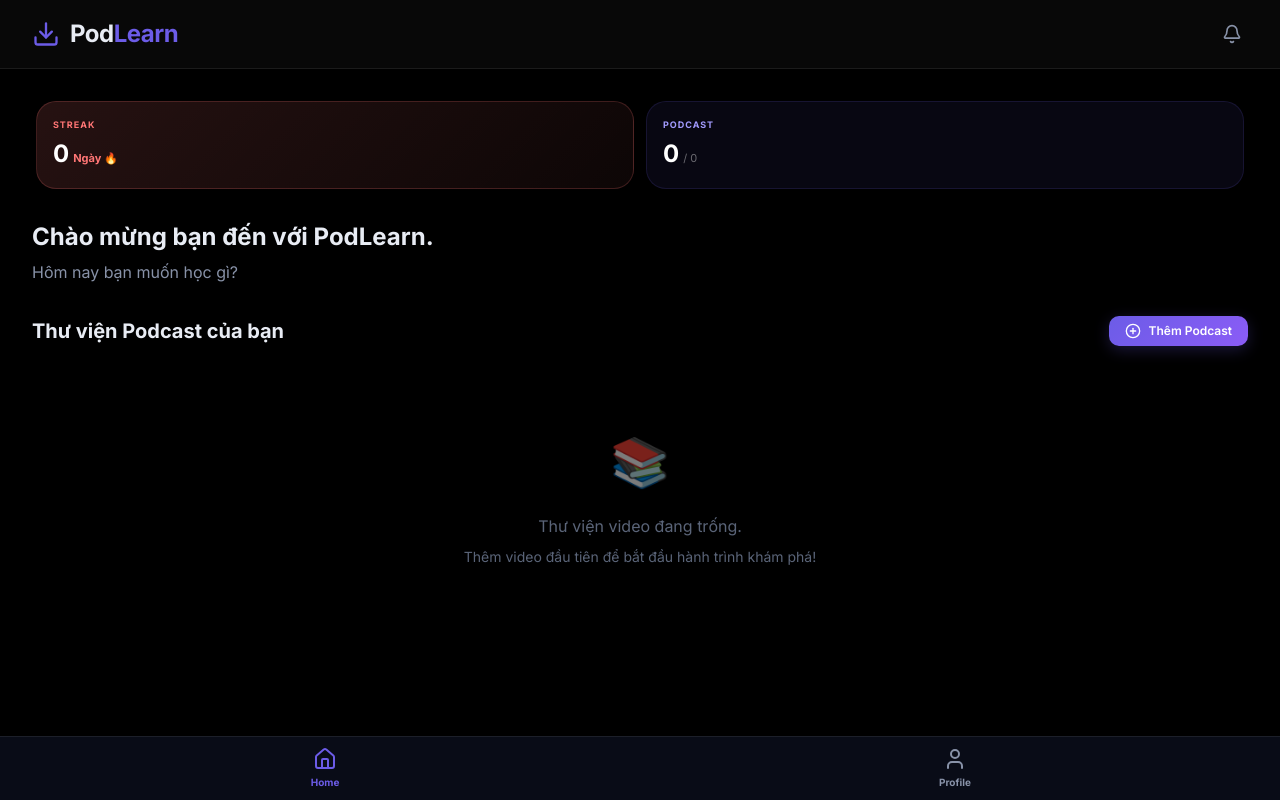
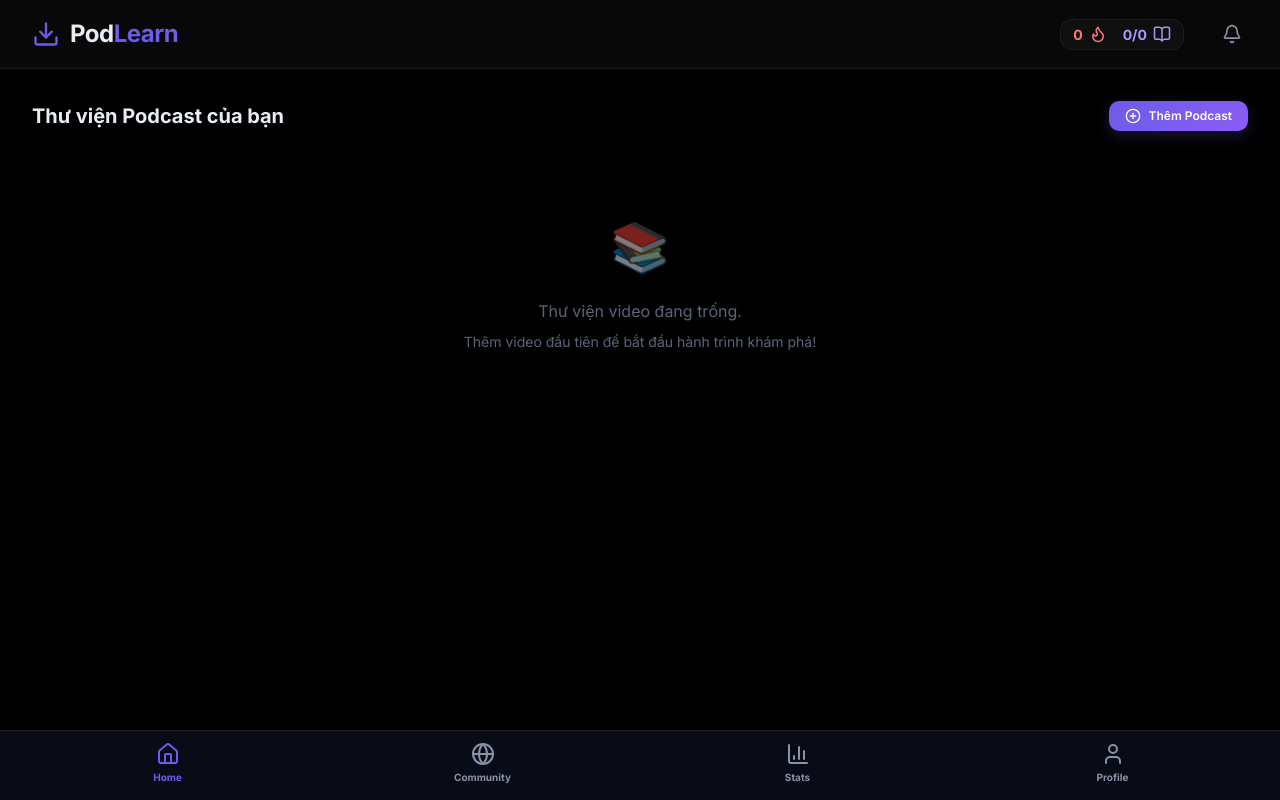
Before and after one commit to thanhnt94/podlearn, a Flask app: page /dashboard in a window 1280 px wide. Run offline with Flask 3, Linux system fonts and the light colour scheme; a user stored in the database is signed in; data that the repository does not hold is empty; some libraries are stand-ins or nearby versions.

Commit message:
feat: implement initial design system, auth routes, and core dashboard/player UI templates

```diff
--- a/app/routes/auth.py
+++ b/app/routes/auth.py
@@ -146,8 +146,8 @@ def profile():
     if auth_provider == 'central':
         # Redirect to SSO profile management if Central Auth is active
         sso_url = current_app.config.get('CENTRAL_AUTH_SERVER_ADDRESS', 'http://localhost:5000')
-        # In standardized ecosystem settings, profile/settings is usually at /profile or /settings
-        return redirect(f"{sso_url}/profile")
+        # Fix: Standard CentralAuth path is /user/profile
+        return redirect(f"{sso_url}/user/profile")
 
     if request.method == 'POST':
         email = request.form.get('email', '').strip().lower()
--- a/app/static/css/style.css
+++ b/app/static/css/style.css
@@ -2358,3 +2358,74 @@ input[type="range"].premium-slider::-moz-range-thumb {
     background: #fff;
     color: #000;
 }
+
+/* ── Dashboard High-Fidelity Nav Overhaul ────────────────────── */
+.dashboard-tabs {
+    display: none !important; /* Moved to bottom nav */
+}
+
+.header-stats {
+    display: flex;
+    align-items: center;
+    background: rgba(255, 255, 255, 0.03);
+    border: 1px solid rgba(255, 255, 255, 0.05);
+    padding: 4px 12px;
+    border-radius: 12px;
+}
+
+.dash-content-pane {
+    display: none;
+    animation: fadeInUp 0.5s cubic-bezier(0.16, 1, 0.3, 1) forwards;
+}
+
+.dash-content-pane.active {
+    display: block;
+}
+
+/* ── Mobile Navigation Enhancements ─────────────────────────── */
+.bottom-nav {
+    height: 70px;
+    padding-bottom: 5px;
+}
+
+.bottom-nav__item {
+    padding: 8px 0;
+    gap: 4px;
+}
+
+.bottom-nav__item i {
+    width: 20px;
+    height: 20px;
+}
+
+.bottom-nav__item span {
+    font-size: 10px;
+    font-weight: 700;
+}
+
+@keyframes fadeInUp {
+    from { opacity: 0; transform: translateY(15px); }
+    to { opacity: 1; transform: translateY(0); }
+}
+
+/* ── Notification & UI Polish ──────────────────────────────── */
+.notif-bell-btn:hover {
+    background: rgba(255,255,255,0.06);
+}
+
+.notif-item {
+    transition: all 0.3s ease;
+}
+
+.notif-item:hover {
+    background: rgba(108,92,231,0.08) !important;
+}
+
+/* ── Mobile Overrides ────────────────────────────────────────── */
+@media (max-width: 768px) {
+    .header-stats {
+        padding: 2px 8px;
+        border: none;
+        background: transparent;
+    }
+}
--- a/app/templates/base.html
+++ b/app/templates/base.html
@@ -45,9 +45,17 @@
 
     <!-- Bottom Navigation Bar (Mobile Only) -->
     <nav class="bottom-nav mobile-only">
-        <a href="{{ url_for('dashboard.index') }}" class="bottom-nav__item {% if request.endpoint == 'dashboard.index' %}active{% endif %}" id="nav-home">
+        <a href="{% if request.endpoint == 'dashboard.index' %}javascript:void(0){% else %}{{ url_for('dashboard.index', tab='library') }}{% endif %}" class="bottom-nav__item {% if request.endpoint == 'dashboard.index' %}active{% endif %}" id="nav-home" data-tab="library" onclick="if(window.switchDashTrack) switchDashTrack('library', this)">
             <i data-lucide="home"></i>
             <span>Home</span>
+        </a>
+        <a href="{% if request.endpoint == 'dashboard.index' %}javascript:void(0){% else %}{{ url_for('dashboard.index', tab='discovery') }}{% endif %}" class="bottom-nav__item" id="nav-discovery" data-tab="discovery" onclick="if(window.switchDashTrack) switchDashTrack('discovery', this)">
+            <i data-lucide="globe"></i>
+            <span>Community</span>
+        </a>
+        <a href="{% if request.endpoint == 'dashboard.index' %}javascript:void(0){% else %}{{ url_for('dashboard.index', tab='stats') }}{% endif %}" class="bottom-nav__item" id="nav-stats" data-tab="stats" onclick="if(window.switchDashTrack) switchDashTrack('stats', this)">
+            <i data-lucide="bar-chart-3"></i>
+            <span>Stats</span>
         </a>
         <a href="{{ url_for('auth.profile') }}" class="bottom-nav__item {% if request.endpoint == 'auth.profile' %}active{% endif %}" id="nav-profile">
             <i data-lucide="user"></i>
--- a/app/templates/dashboard.html
+++ b/app/templates/dashboard.html
@@ -15,7 +15,19 @@
                 <span style="letter-spacing: -0.5px;">Pod<span style="color:var(--accent);">Learn</span></span>
             </h1>
         </div>
-        <div class="dashboard-header__right" style="display:flex; align-items:center; gap:20px;">
+        <div class="dashboard-header__right" style="display:flex; align-items:center; gap:24px;">
+            <!-- Header Compact Stats -->
+            <div class="header-stats desktop-only" style="display:flex; align-items:center; gap:16px; margin-right: 8px;">
+                <div style="display:flex; align-items:center; gap:6px; color:#ff7675; font-weight:800; font-size:14px;">
+                    <span>{{ current_streak }}</span>
+                    <i data-lucide="flame" style="width:18px; height:18px;"></i>
+                </div>
+                <div style="display:flex; align-items:center; gap:6px; color:#a29bfe; font-weight:800; font-size:14px;">
+                    <span>{{ completed_count }}/{{ total_lessons }}</span>
+                    <i data-lucide="book-open" style="width:18px; height:18px;"></i>
+                </div>
+            </div>
+
             <div style="display:flex; align-items:center; gap:12px;">
                 <!-- Notification Bell -->
                 <div class="notif-wrapper" style="position:relative;">
@@ -25,9 +37,7 @@
                         <span class="notif-badge" id="notifBadge" style="position:absolute; top:2px; right:2px; width:16px; height:16px; background:#ef4444; border-radius:50%; font-size:9px; font-weight:900; color:#fff; display:flex; align-items:center; justify-content:center; border:2px solid var(--bg-secondary);">{{ pending_shares|length }}</span>
                         {% endif %}
                     </button>
-                    <!-- ... notifPanel content ... -->
                 </div>
-                <!-- ... rest of desktop header ... -->
             </div>
         </div>
     </header>
@@ -42,8 +52,18 @@
                 </svg>
             <span style="font-size: 19px; font-weight: 800; letter-spacing: -0.5px; color: #fff;">PodLearn</span>
         </div>
-        <div style="display:flex; align-items:center; gap:16px;">
-            <i data-lucide="search" style="width:20px; height:20px; color: #fff;"></i>
+        <div style="display:flex; align-items:center; gap:12px;">
+            <!-- Mobile Header Compact Stats -->
+            <div style="display:flex; align-items:center; gap:12px; margin-right: 4px;">
+                <div style="display:flex; align-items:center; gap:4px; color:#ff7675; font-weight:900; font-size:13px;">
+                    <span>{{ current_streak }}</span>
+                    <i data-lucide="flame" style="width:16px; height:16px;"></i>
+                </div>
+                <div style="display:flex; align-items:center; gap:4px; color:#a29bfe; font-weight:900; font-size:13px;">
+                    <span>{{ completed_count }}/{{ total_lessons }}</span>
+                    <i data-lucide="book-open" style="width:16px; height:16px;"></i>
+                </div>
+            </div>
             <div style="position:relative;" onclick="toggleNotifPanel()">
                 <i data-lucide="bell" style="width:20px; height:20px; color: #fff;"></i>
                 {% if pending_shares %}
@@ -57,37 +77,8 @@
     </header>
 
     <main class="dashboard-main">
-        <!-- WRAPPER FOR PERSONAL CONTENT -->
-        <div id="personalModeWrapper" class="mode-container active">
-        <!-- NEW: Statistics Section -->
-        <div class="stats-overview" style="display:grid; grid-template-columns: repeat(auto-fit, minmax(160px, 1fr)); gap:12px; margin-bottom: 30px; padding: 0 4px;">
-            <!-- General Activity -->
-            <div class="stat-card" style="background: linear-gradient(135deg, rgba(255, 118, 117, 0.15), rgba(255, 118, 117, 0.05)); padding: 16px; border-radius: 20px; border: 1px solid rgba(255, 118, 117, 0.2); display:flex; flex-direction:column; gap:4px; position:relative; overflow:hidden;">
-                <span style="font-size: 9px; color: #ff7675; font-weight: 800; text-transform: uppercase; letter-spacing: 1px;">Streak</span>
-                <div style="display:flex; align-items:baseline; gap:4px;">
-                    <span style="font-size: 24px; font-weight: 900; color: white;">{{ current_streak }}</span>
-                    <span style="font-size: 11px; font-weight: 700; color: #ff7675;">Ngày 🔥</span>
-                </div>
-            </div>
-
-            <!-- Podcast Mastery -->
-            <div class="stat-card" style="background: rgba(108, 92, 231, 0.08); padding: 16px; border-radius: 20px; border: 1px solid rgba(108, 92, 231, 0.15); display:flex; flex-direction:column; gap:4px; position:relative; overflow:hidden;">
-                <span style="font-size: 9px; color: #a29bfe; font-weight: 800; text-transform: uppercase; letter-spacing: 1px;">Podcast</span>
-                <div style="display:flex; align-items:baseline; gap:4px;">
-                    <span style="font-size: 24px; font-weight: 800; color: white;">{{ completed_count }}</span>
-                    <span style="font-size: 11px; color: rgba(255,255,255,0.4);">/ {{ total_lessons }}</span>
-                </div>
-            </div>
-
-        </div>
-
-
-        <div class="dashboard-toolbar">
-            <div class="welcome-section">
-                <h2 style="font-size: 24px; font-weight: 700; color: var(--text-primary); margin-bottom: 5px;">Chào mừng bạn đến với PodLearn.</h2>
-                <p style="color: var(--text-secondary); font-size: 16px;">Hôm nay bạn muốn học gì?</p>
-            </div>
-        </div>
+        <!-- WRAPPER FOR CONTENT PANES -->
+        <div id="dashboardContentWrapper" class="active">
 
         <!-- PENDING SHARE REQUESTS INBOX -->
         {% if pending_shares %}
@@ -129,9 +120,8 @@
         </script>
         {% endif %}
 
-        <!-- DISCOVERY TRACK (VIDEOS) -->
-        <div id="discoveryContent" class="tab-content active">
-            <!-- Header for Podcast Tab -->
+        <!-- LIBRARY TRACK (MY LESSONS) -->
+        <div id="libraryContent" class="dash-content-pane active">
             <div class="flex items-center justify-between mb-8">
                 <h3 class="text-xl font-bold">Thư viện Podcast của bạn</h3>
                 <button onclick="togglePodcastModal(true)" class="btn btn--primary btn--sm flex items-center gap-2">
@@ -204,13 +194,94 @@
             </div>
         </div>
 
-        <!-- REFLEXIVE TRACK (SENTENCE SETS / DECKS) -->
-        </div> <!-- End of personalModeWrapper -->
+        <!-- DISCOVERY TRACK (COMMUNITY VIDEOS) -->
+        <div id="discoveryContent" class="dash-content-pane">
+            <div class="flex items-center justify-between mb-8">
+                <h3 class="text-xl font-bold">Khám phá Podcast cộng đồng</h3>
+            </div>
+
+            <div class="lesson-grid">
+                {% if public_videos %}
+                    {% for video in public_videos %}
+                    <div class="lesson-card">
+                        {% set is_joined = video.id in user_lesson_video_ids %}
+                        {% if is_joined %}
+                            {% set l_id = video_lesson_map[video.id] %}
+                            <a href="{{ url_for('player.view', lesson_id=l_id) }}" class="lesson-card__link">
+                        {% else %}
+                            <div class="lesson-card__link" style="cursor: default;">
+                        {% endif %}
+
+                            <div class="lesson-card__thumb-wrapper">
+                                <img src="{{ video.thumbnail_url }}" alt="{{ video.title }}" class="lesson-card__thumb" loading="lazy">
+                                <div class="lesson-card__badge" style="position:absolute; top:10px; right:10px; background:rgba(108, 92, 231, 0.9); color:#fff; padding:4px 8px; border-radius:6px; font-size:9px; font-weight:700;">PUBLIC</div>
+                            </div>
+                            <div class="lesson-card__body">
+                                <h3 class="lesson-card__title">{{ video.title }}</h3>
+                                <div class="lesson-card__meta">
+                                    <span class="lesson-card__duration">{{ video.duration_seconds | duration }}</span>
+                                    <span class="lesson-card__contributor" style="color:var(--accent); font-size:9px; font-weight:700; text-transform:uppercase; display:block; margin-top:6px; opacity:0.8;">
+                                        <i data-lucide="user" class="w-2.5 h-2.5 inline-block mr-1"></i>
+                                        By {{ video.owner.username if video.owner else 'System' }}
+                                    </span>
+                                </div>
+                            </div>
+
+                        {% if is_joined %}
+                            </a>
+                        {% else %}
+                            </div>
+                        {% endif %}
+
+                        <div class="lesson-card__actions">
+                            {% if is_joined %}
+                                <button class="btn btn--sm" style="background:rgba(255,255,255,0.05); color:var(--text-muted); cursor:default; font-size:10px;" disabled>
+                                    <i data-lucide="check" class="w-3 h-3 inline mr-1"></i> Already in Library
+                                </button>
+                            {% else %}
+                                <button onclick="joinPublicVideo({{ video.id }})" class="btn btn--primary btn--sm flex items-center gap-2" style="font-size:10px; padding:6px 12px;">
+                                    <i data-lucide="plus" class="w-3 h-3"></i> Add to Library
+                                </button>
+                            {% endif %}
+                        </div>
+                    </div>
+                    {% endfor %}
+                {% else %}
+                    <div class="empty-state">
+                        <div class="empty-state__icon">🌍</div>
+                        <p>Chưa có Podcast công khai nào.</p>
+                    </div>
+                {% endif %}
+            </div>
+        </div>
+
+        <!-- STATISTICS TRACK (USAGE TRENDS) -->
+        <div id="statsContent" class="dash-content-pane">
+            <div class="flex items-center justify-between mb-8">
+                <h3 class="text-xl font-bold">Thống kê học tập</h3>
+            </div>
+
+            <div style="background:rgba(255,255,255,0.02); border:1px solid rgba(255,255,255,0.05); border-radius:24px; padding:24px; margin-bottom:24px;">
+                <h4 style="font-size:13px; font-weight:800; color:var(--text-muted); text-transform:uppercase; letter-spacing:1px; margin-bottom:20px;">Hoạt động 7 ngày qua</h4>
+                <div style="height: 300px; width: 100%;">
+                    <canvas id="activityChart"></canvas>
+                </div>
+            </div>
+
+            <div style="display:grid; grid-template-columns: 1fr 1fr; gap:16px;">
+                <div style="background:rgba(255,255,255,0.03); padding:20px; border-radius:20px; border:1px solid rgba(255,255,255,0.05);">
+                    <span style="font-size:11px; color:var(--text-muted); font-weight:700; text-transform:uppercase;">Tổng thời gian học</span>
+                    <div style="font-size:24px; font-weight:900; color:#fff; margin-top:8px;">{{ total_time_formatted }}</div>
+                </div>
+                <div style="background:rgba(255,255,255,0.03); padding:20px; border-radius:20px; border:1px solid rgba(255,255,255,0.05);">
+                    <span style="font-size:11px; color:var(--text-muted); font-weight:700; text-transform:uppercase;">Ghi chú đã tạo</span>
+                    <div style="font-size:24px; font-weight:900; color:#fff; margin-top:8px;">{{ total_notes }}</div>
+                </div>
+            </div>
+        </div>
+
+        </div> <!-- End of dashboardContentWrapper -->
     </main>
-</div>
-    </main>
-</div>
-
 </div>
 
 <!-- Modal: Add Podcast (YouTube) -->
@@ -279,24 +350,18 @@
 <script>
     lucide.createIcons();
 
-    function switchMode(mode, element) {
-        // Mode switching logic removed per user request for Podcast focus.
-        // Dashboard is now locked to personal podcast discovery mode.
-        syncBottomNav('personal');
-        lucide.createIcons();
-    }
+    function switchDashTrack(track, element) {
+        // Toggle Active Pane
+        document.querySelectorAll('.dash-content-pane').forEach(p => p.classList.remove('active'));
+        const pane = document.getElementById(track + 'Content');
+        if (pane) pane.classList.add('active');
 
-    function syncBottomNav(mode) {
+        // Sync Bottom Navigation Styling
         document.querySelectorAll('.bottom-nav__item').forEach(nav => nav.classList.remove('active'));
-        document.getElementById('nav-home')?.classList.add('active');
-    }
+        const navItem = document.querySelector(`.bottom-nav__item[data-tab="${track}"]`);
+        if (navItem) navItem.classList.add('active');
 
-    function switchTrack(trackId, element) {
-        // Track switching removed. Defaulting to Discovery (Podcast).
-    }
-        const target = document.getElementById('community_' + trackId + 'Content');
-        if (target) target.classList.add('active');
-        localStorage.setItem('aura_dashboard_community_track', trackId);
+        localStorage.setItem('aura_dashboard_last_track', track);
         lucide.createIcons();
     }
 
@@ -325,6 +390,16 @@
 
     // Load preference
     window.addEventListener('DOMContentLoaded', () => {
+        // 1. Check URL parameters first (high priority)
+        const urlParams = new URLSearchParams(window.location.search);
+        const urlTab = urlParams.get('tab');
+
+        // 2. Check local storage (fallback)
+        const lastTrack = urlTab || localStorage.getItem('aura_dashboard_last_track') || 'library';
+
+        const trackBtn = document.querySelector(`.bottom-nav__item[data-tab="${lastTrack}"]`) || document.getElementById('nav-home');
+        if (trackBtn) switchDashTrack(lastTrack, trackBtn);
+
         const lastMode = localStorage.getItem('pod_dashboard_mode') || 'personal';
         const modeBtn = document.querySelector(`.mode-btn[onclick*="${lastMode}"]`);
 
@@ -593,7 +668,7 @@
             if (data.success) {
                 alert(data.message);
                 // Switch to discovery (Podcast) tab to see the new lesson
-                localStorage.setItem('aura_dashboard_track', 'discovery');
+                localStorage.setItem('aura_dashboard_last_track', 'discovery');
                 location.reload();
             } else {
                 alert('Error: ' + data.error);
@@ -666,84 +741,4 @@
     }
 
 </script>
-<style>
-    .set-filter-btn {
-        background: transparent;
-        border: none;
-        color: rgba(255,255,255,0.4);
-        cursor: pointer;
-    }
-    .set-filter-btn:hover {
-        color: rgba(255,255,255,0.8);
-        background: rgba(255,255,255,0.03);
-    }
-    .set-filter-btn.active {
-        background: rgba(108, 92, 231, 1);
-        color: white;
-        box-shadow: 0 4px 15px rgba(108, 92, 231, 0.3);
-    }
-    .community-track-btn {
-        background: transparent;
-        border: none;
-        color: rgba(255,255,255,0.4);
-        cursor: pointer;
-    }
-    .community-track-btn:hover {
-        color: rgba(255,255,255,0.8);
-        background: rgba(255,255,255,0.03);
-    }
-    .community-track-btn.active {
-        background: var(--accent);
-        color: white;
-        box-shadow: 0 4px 15px rgba(108, 92, 231, 0.3);
-    }
-    .mode-container {
-        display: none;
-    }
-    .mode-container.active {
-        display: block;
-    }
-    .tab-content {
-        display: none;
-    }
-    .tab-content.active {
-        display: block;
-    }
-    .community-tab-content {
-        display: none;
-        animation: fadeInUp 0.4s ease-out;
-    }
-    .community-tab-content.active {
-        display: block;
-    }
-
-    @keyframes fadeInUp {
-        from { opacity: 0; transform: translateY(10px); }
-        to { opacity: 1; transform: translateY(0); }
-    }
-
-    /* Notification Bell */
-    .notif-bell-btn:hover {
-        background: rgba(255,255,255,0.06);
-    }
-    .notif-bell-btn:hover i {
-        color: var(--text-primary);
-    }
-    .notif-item {
-        transition: all 0.3s ease;
-    }
-    .notif-item:hover {
-        background: rgba(108,92,231,0.08) !important;
-    }
-    .notif-item button:hover {
-        transform: translateY(-1px);
-        box-shadow: 0 4px 12px rgba(0,0,0,0.2);
-    }
-    @media (max-width: 768px) {
-        .notif-panel {
-            width: 320px !important;
-            right: -60px !important;
-        }
-    }
-</style>
 {% endblock %}
--- a/app/templates/player.html
+++ b/app/templates/player.html
@@ -182,8 +182,8 @@
                 <div class="notes-list" id="notesList" style="flex: 1; overflow-y: auto;">
                     <div class="notes-empty" id="notesEmpty">No notes yet. Click the + button to add one.</div>
                 </div>
-                <button class="btn btn--ghost btn--sm" id="btn-toggle-complete" onclick="toggleLessonCompletion()" title="Mark this lesson as finished">
-                    <svg width="14" height="14" viewBox="0 0 24 24" fill="none" stroke="currentColor" stroke-width="2.5"><circle cx="12" cy="12" r="10"></circle></svg>
+                <button class="btn btn--ghost btn--sm" id="btn-toggle-complete" onclick="toggleLessonCompletion()" title="Mark this lesson as finished" style="justify-content: center; margin-top: 10px; width: 100%;">
+                    <i data-lucide="circle-check"></i>
                     <span>Mark Complete</span>
                 </button>
             </div>
```
Also changed, not shown: app/static/js/player.js (+4 -16 lines).
